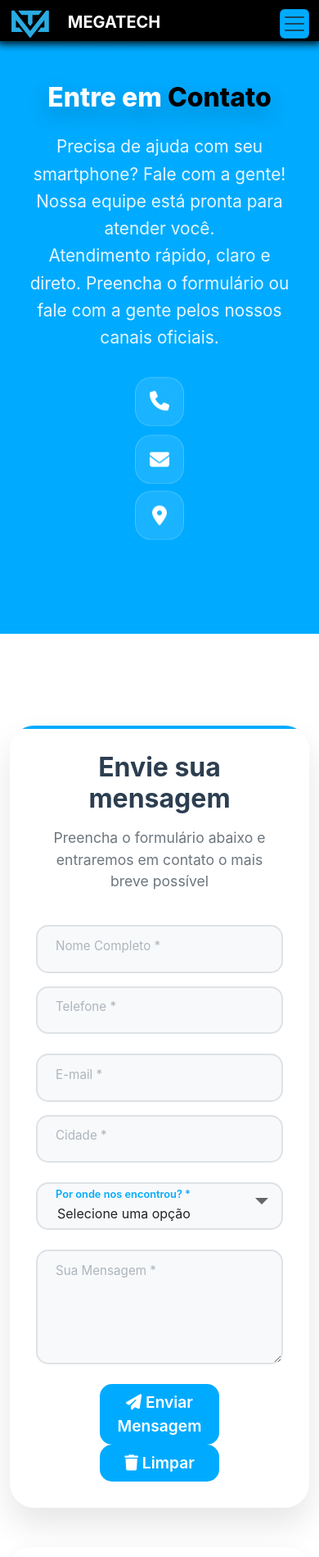
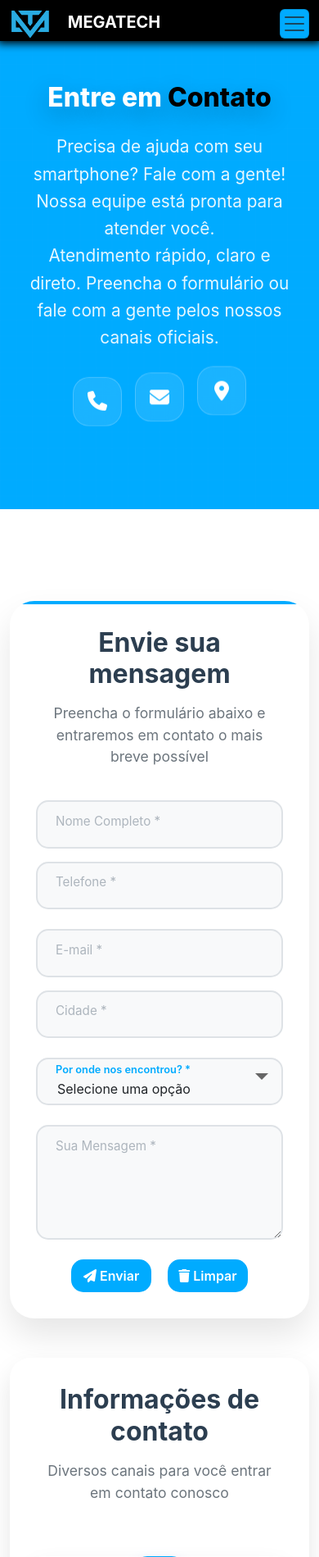
Before and after one commit to mauro-fe/techstore, a PHP site: page /megatech2/contato in a window 390 px wide. Shown: the top 1899 px of the page at 82% size. Run offline with PHP 8.4, Linux system fonts and the light colour scheme; some libraries are stand-ins or nearby versions; some web fonts are replaced.

Commit message:
Ajustando responsividade da pagina de contato

```diff
--- a/pages/contato.php
+++ b/pages/contato.php
@@ -642,6 +642,12 @@
             margin-bottom: 1rem;
         }
 
+        .submit-btn,
+        .reset-btn {
+            width: 30%;
+            font-size: 16px;
+        }
+
         .social-links {
             flex-wrap: wrap;
         }
@@ -669,10 +675,7 @@
             font-size: 2rem;
         }
 
-        .hero-icons {
-            flex-direction: column;
-            align-items: center;
-        }
+
     }
 </style>
 <main>
@@ -763,7 +766,7 @@
                     <div class="row contant-buttons d-flex justify-content-center">
                         <button type="submit" class="submit-btn">
                             <i class="fas fa-paper-plane"></i>
-                            Enviar Mensagem
+                            Enviar
                         </button>
                         <button type="reset" class="reset-btn">
                             <i class="fas fa-trash"></i>
```
